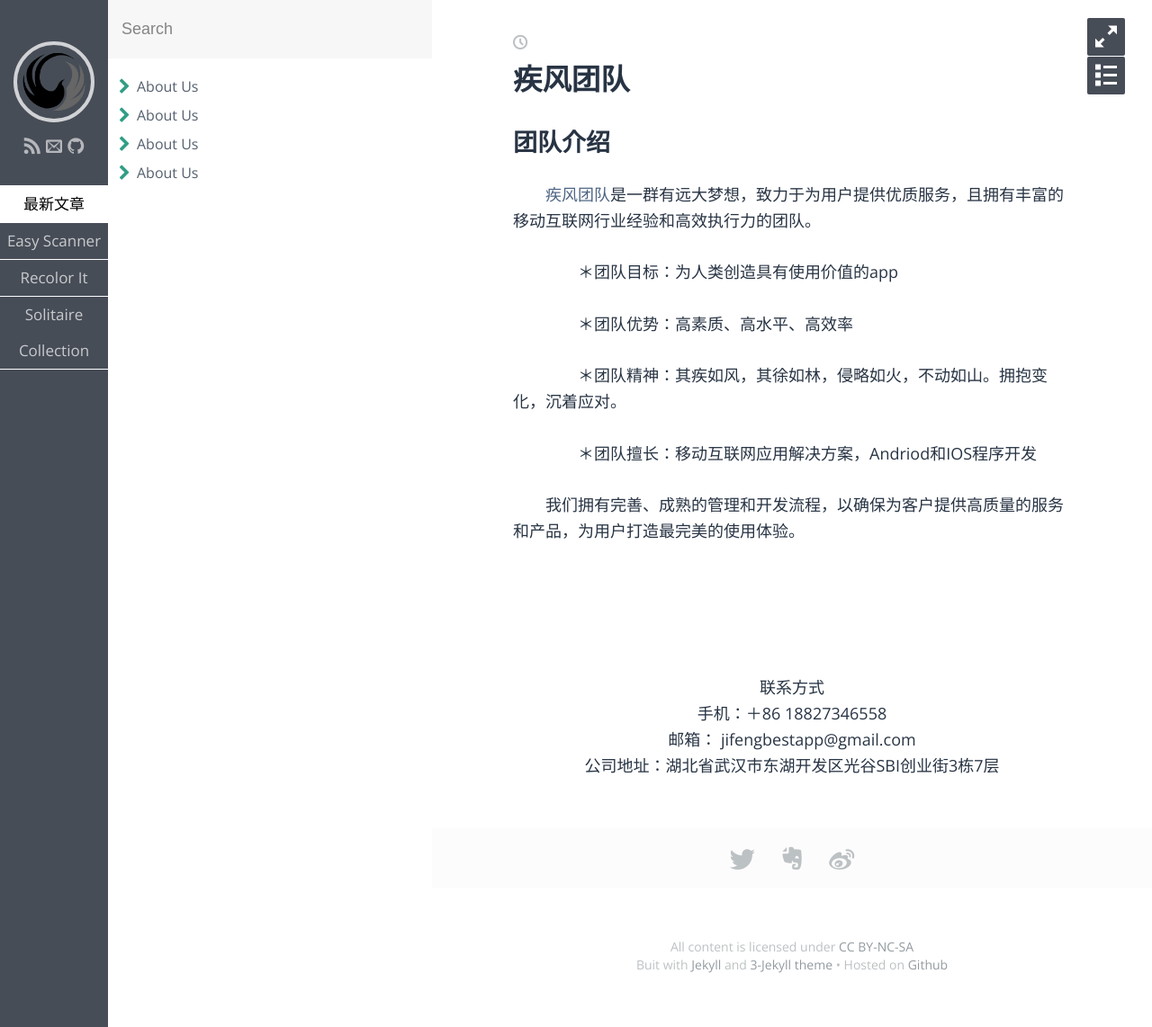
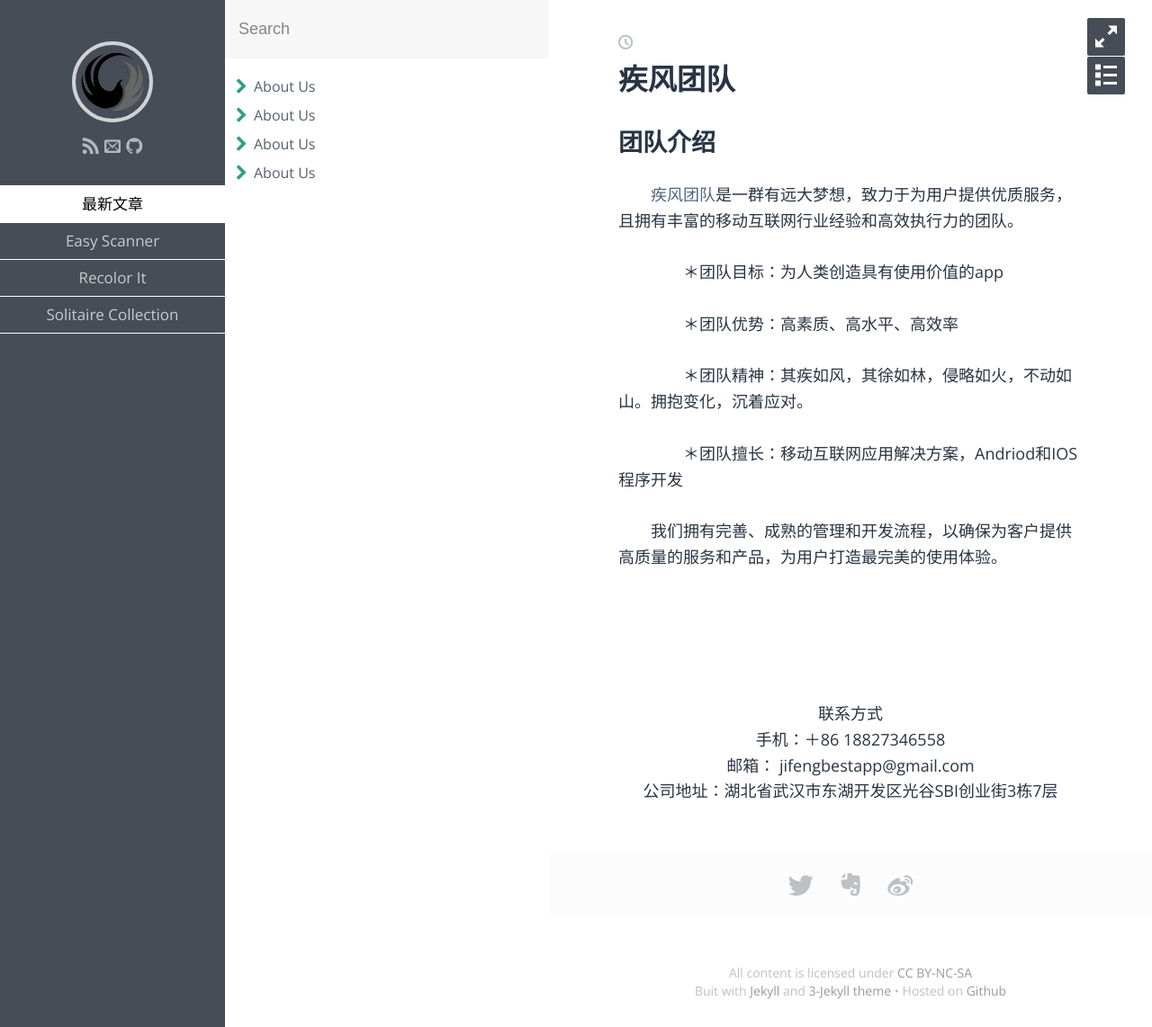
Before and after one commit to BestJiFeng/BestJiFeng.github.io, a Jekyll site: the page built from index.md, in a window 1280 px wide. Shown: the whole page at 90% size. Built offline with Jekyll 4.4.1, drawn with Linux system fonts in a browser that asks for light colours; some web fonts are replaced.

Commit message:
增加左边宽度
增加

```diff
--- a/css/main.sass
+++ b/css/main.sass
@@ -25,7 +25,7 @@ $sidebar-right-bg: #f7f7f7
 
 
 // # Sidebar Left
-$sidebar-left-width: 120px
+$sidebar-left-width: 250px
 
 
 // Avatar
```
